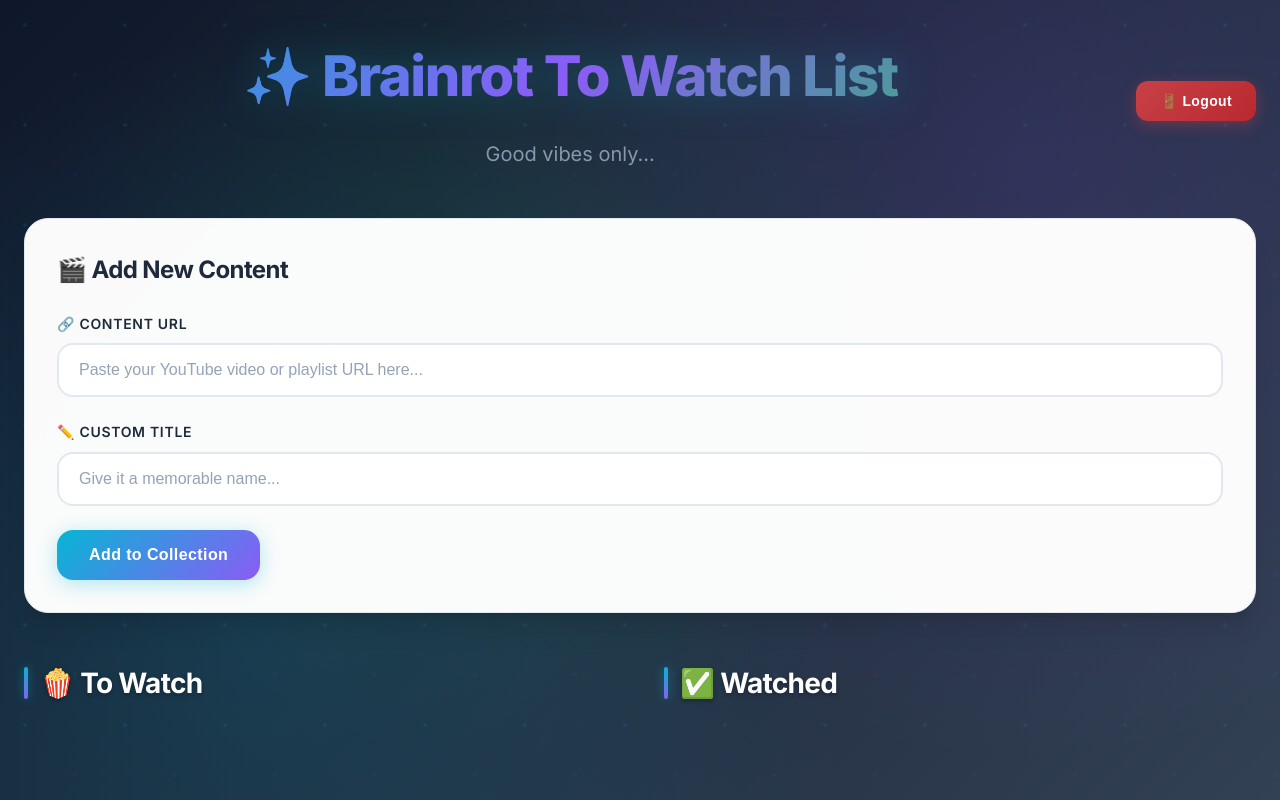
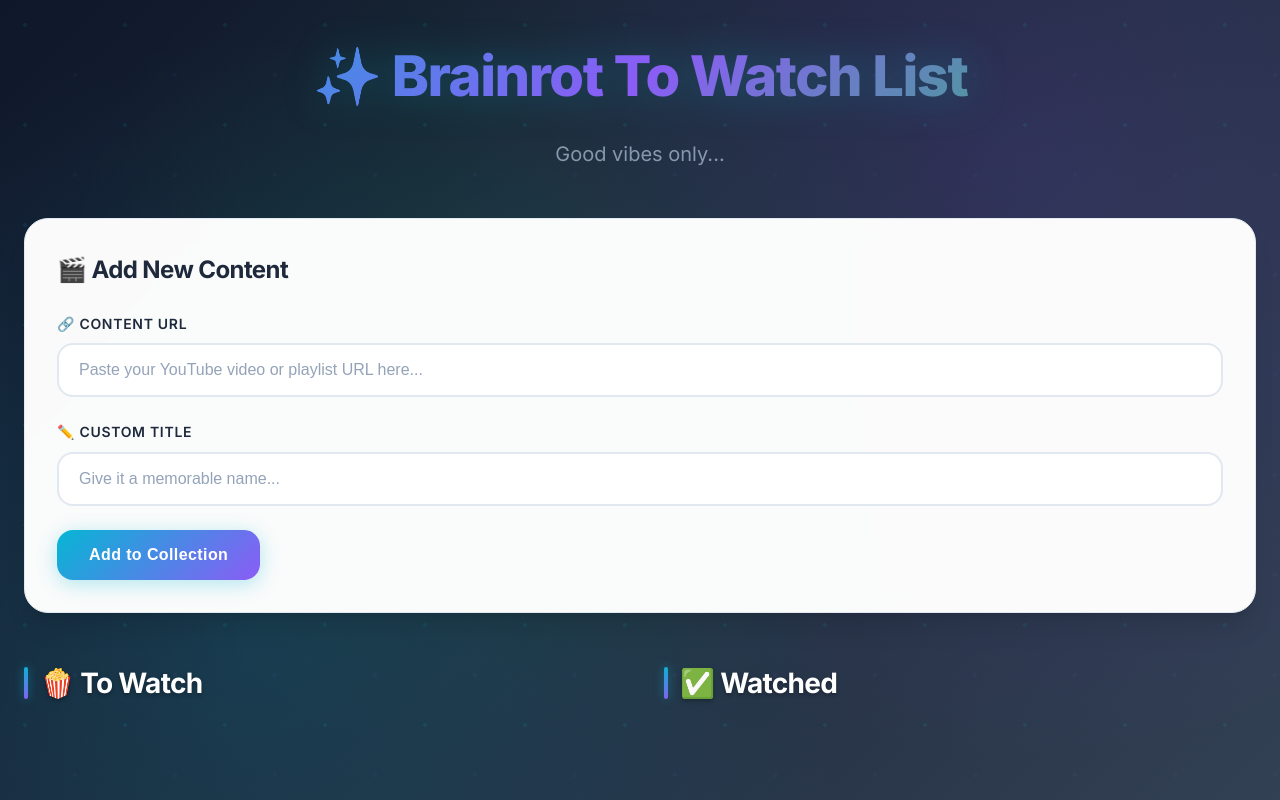
Before and after one commit to wcleeah/vibe-to-watch-list, a website: page public/index.html in a window 1280 px wide. Drawn offline with Linux system fonts and the light colour scheme; no server answers; sample sign-in values are in the browser's storage.

Commit message:
f logout

```diff
--- a/public/index.html
+++ b/public/index.html
@@ -18,7 +18,6 @@
                     <h1>✨ Brainrot To Watch List</h1>
                     <p>Good vibes only...</p>
                 </div>
-                <button class="logout-btn" onclick="app.logout()">🚪 Logout</button>
             </div>
         </header>
 
```
